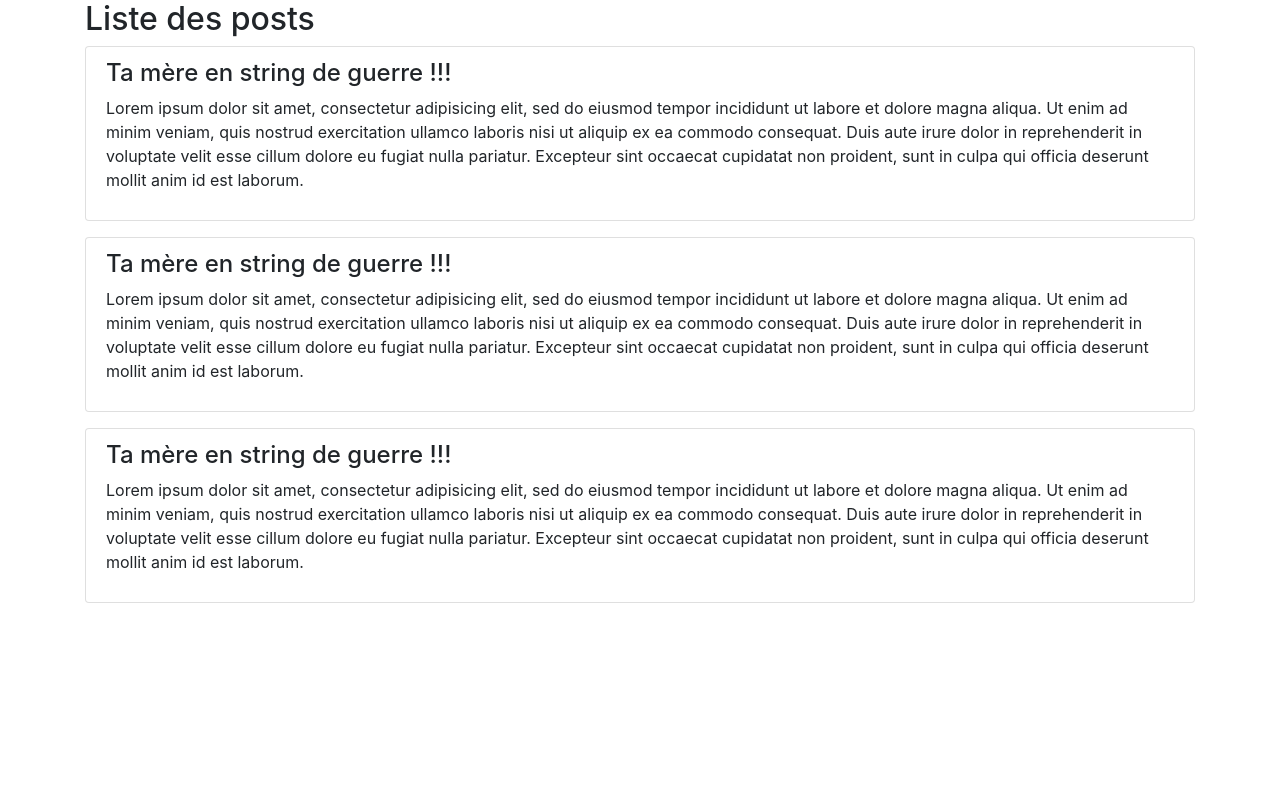
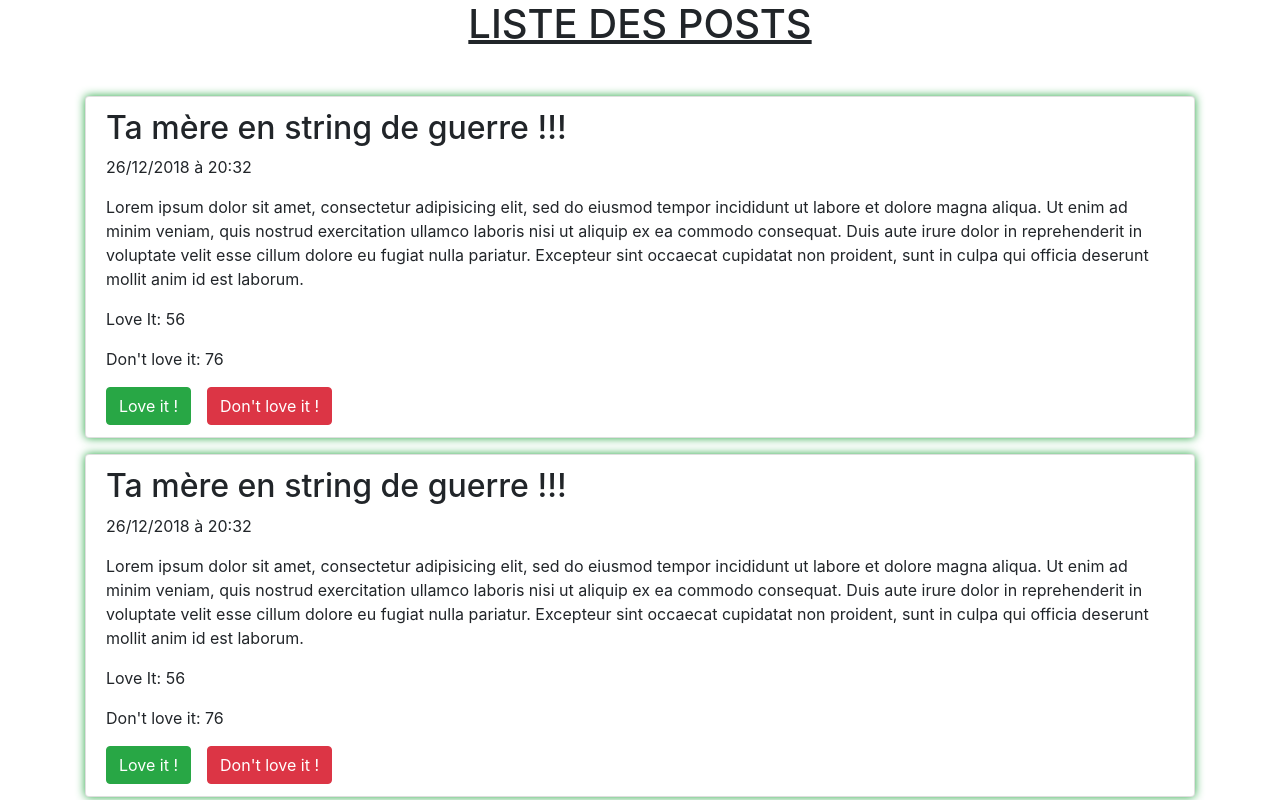
Before and after one commit to Krobross57/mon-blog-angular, an Angular app: page / in a window 1280 px wide. Shown: the top 800 px of the page. Built offline with nearby package versions, Linux system fonts and the light colour scheme.

Commit message:
Modification du template tet du TypeScript post-list-item

```diff
--- a/src/app/app.component.html
+++ b/src/app/app.component.html
@@ -1,7 +1,7 @@
 <div class="container">
   <div class="row">
     <div class="col-lg-12">
-      <h2>Liste des posts</h2>
+      <h1 class="mb-5" style="text-decoration: underline; text-align: center;">LISTE DES POSTS</h1>
         <ul class="list-group">
           <app-post-list-item></app-post-list-item>
           <app-post-list-item></app-post-list-item>
--- a/src/app/app.component.ts
+++ b/src/app/app.component.ts
@@ -1,4 +1,5 @@
 import { Component } from '@angular/core';
+
 
 @Component({
   selector: 'app-root',
@@ -6,5 +7,9 @@ import { Component } from '@angular/core';
   styleUrls: ['./app.component.css']
 })
 export class AppComponent {
-  title = 'mon-blog-angular';
+  isAuth = false;
+
+  onPostLoveItUp() {
+
+  }
 }
--- a/src/app/post-list-item/post-list-item.component.html
+++ b/src/app/post-list-item/post-list-item.component.html
@@ -1,4 +1,11 @@
-<li class="list-group-item mb-3">
-  <h4>{{ postTitle }}</h4>
+<li class="list-group-item mb-3" style="box-shadow: 0px 0px 10px #28a745;">
+  <h2>{{ postTitle }}</h2>
+  <p>{{ getPostDate() }}</p>
   <p>{{ getContent() }}</p>
+  <p>Love It: {{ getPostLoveIts() }}</p>
+  <p>Don't love it: {{ getPostDontLoveIts() }}</p>
+  <button class="btn btn-success">Love it !</button>
+  <button class="btn btn-danger ml-3">Don't love it !</button>
 </li>
+
+<!-- #dc3545 -->
--- a/src/app/post-list-item/post-list-item.component.ts
+++ b/src/app/post-list-item/post-list-item.component.ts
@@ -10,6 +10,7 @@ export class PostListItemComponent implements OnInit {
   postTitle = 'Ta mère en string de guerre !!!';
   postContent = 'Lorem ipsum dolor sit amet, consectetur adipisicing elit, sed do eiusmod tempor incididunt ut labore et dolore magna aliqua. Ut enim ad minim veniam, quis nostrud exercitation ullamco laboris nisi ut aliquip ex ea commodo consequat. Duis aute irure dolor in reprehenderit in voluptate velit esse cillum dolore eu fugiat nulla pariatur. Excepteur sint occaecat cupidatat non proident, sunt in culpa qui officia deserunt mollit anim id est laborum.';
   postLoveIts = 56;
+  postDontLoveIts = 76;
   postDate = '26/12/2018 à 20:32';
 
   constructor() { }
@@ -21,4 +22,30 @@ export class PostListItemComponent implements OnInit {
     return this.postContent;
   }
 
+  getPostLoveIts() {
+    return this.postLoveIts;
+  }
+
+  getPostDontLoveIts() {
+    return this.postDontLoveIts;
+  }
+
+  getPostDate() {
+    return this.postDate
+  }
+
+  increasePostLoveIts() {
+    this.postLoveIts ++;
+    if (this.postDontLoveIts > 0) {
+      this.postDontLoveIts --;
+    }
+  }
+
+  increasePostDontLoveIts() {
+    this.postDontLoveIts ++;
+    if (this.postLoveIts > 0) {
+      this.postLoveIts --;
+    }
+  }
+
 }
```
